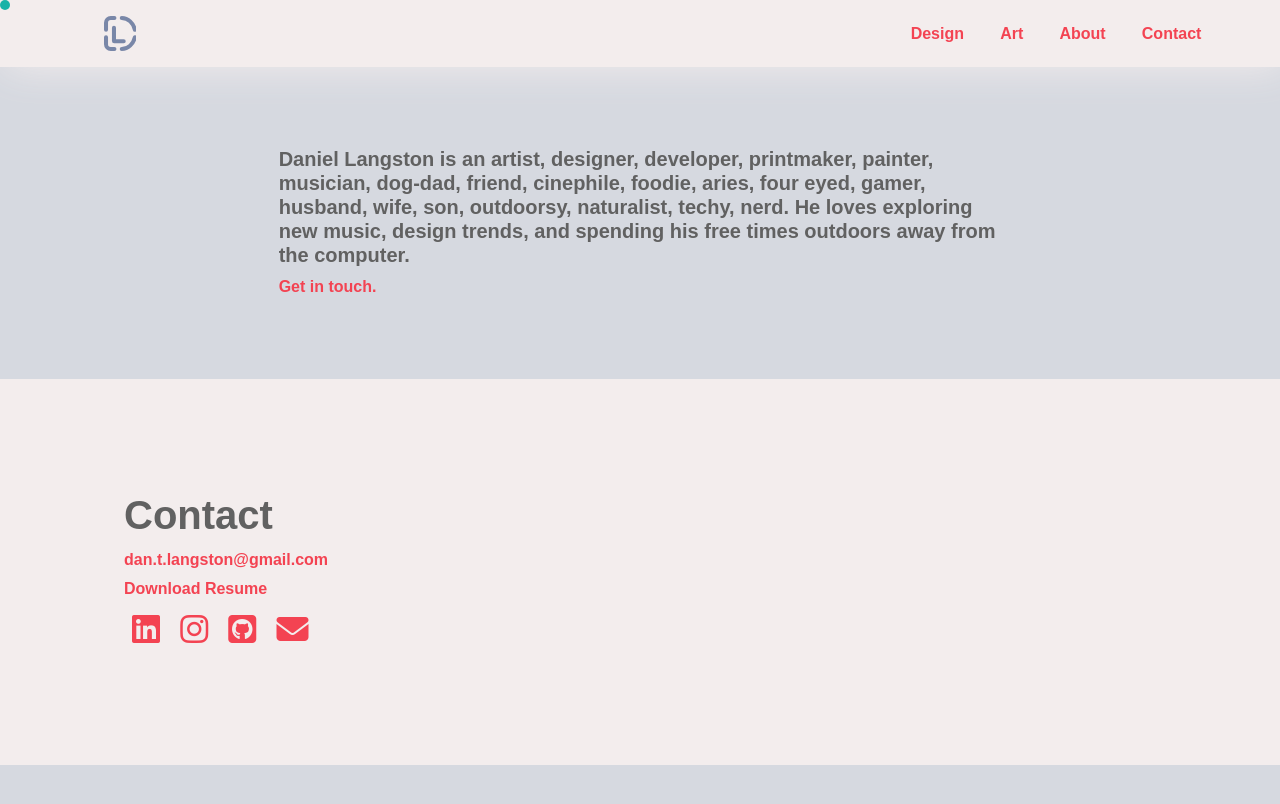
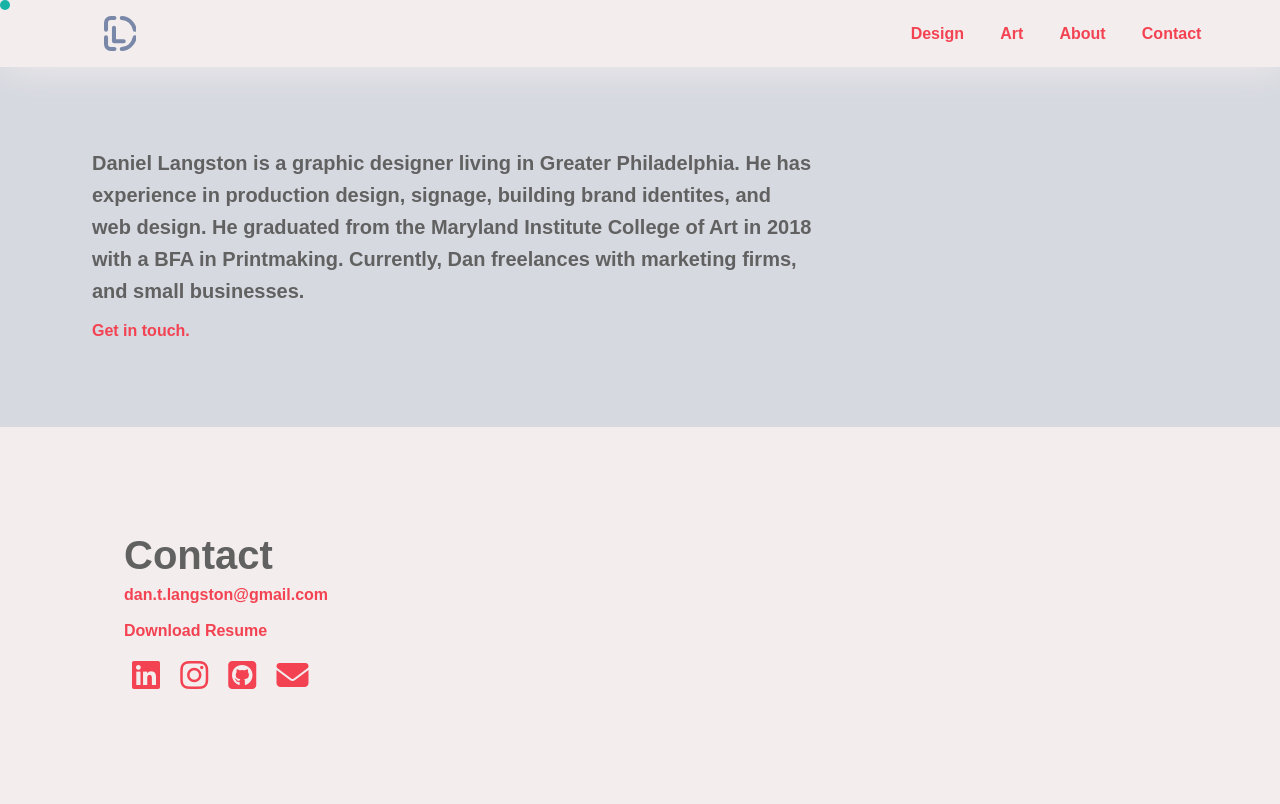
Before and after one commit to danieltlangston/Bootstrap-portfolio-site, a website: page about.html in a window 1280 px wide. Drawn offline with nearby package versions, Linux system fonts and the light colour scheme; a web font is replaced by a local one.

Commit message:
updated about

```diff
--- a/about.html
+++ b/about.html
@@ -65,9 +65,9 @@
                     <a class="p-3" href="#contact">Contact</a>
                 </div>
             </nav>
-            <div class="row ">
-                <h5 class="mx-auto col-lg-8 col-md-10 col-sm-12">Daniel Langston is an artist, designer, developer, printmaker, painter, musician, dog-dad, friend, cinephile, foodie, aries, four eyed, gamer, husband, wife, son, outdoorsy, naturalist, techy, nerd. He loves exploring new music, design trends, and spending his free times outdoors away from the computer. </h5>
-                <a class=" mx-auto col-lg-8 col-md-10 col-sm-12" href="#contact">Get in touch.</a>
+            <div class="row">
+                <h5 class="col-lg-8 col-md-10 col-sm-12"> Daniel Langston is a graphic designer living in Greater Philadelphia. He has experience in production design, signage, building brand identites, and web design. He graduated from the Maryland Institute College of Art in 2018 with a BFA in Printmaking. Currently, Dan freelances with marketing firms, and small businesses. </h5>
+                <a class="col-lg-8 col-md-10 col-sm-12" href="#contact">Get in touch.</a>
             </div>
 
             <footer class="primarycolor">
--- a/css/input.scss
+++ b/css/input.scss
@@ -19,6 +19,7 @@ h1, h2, h3, h5, h6, a, p, span {
   font-family: termina, sans-serif;
   font-weight: 600;
   color: $secondary-color;
+  line-height: 2rem;
 }
 h4{
   font-family: termina, sans-serif;
```
Also changed, not shown: css/index.css, 1 other file.
